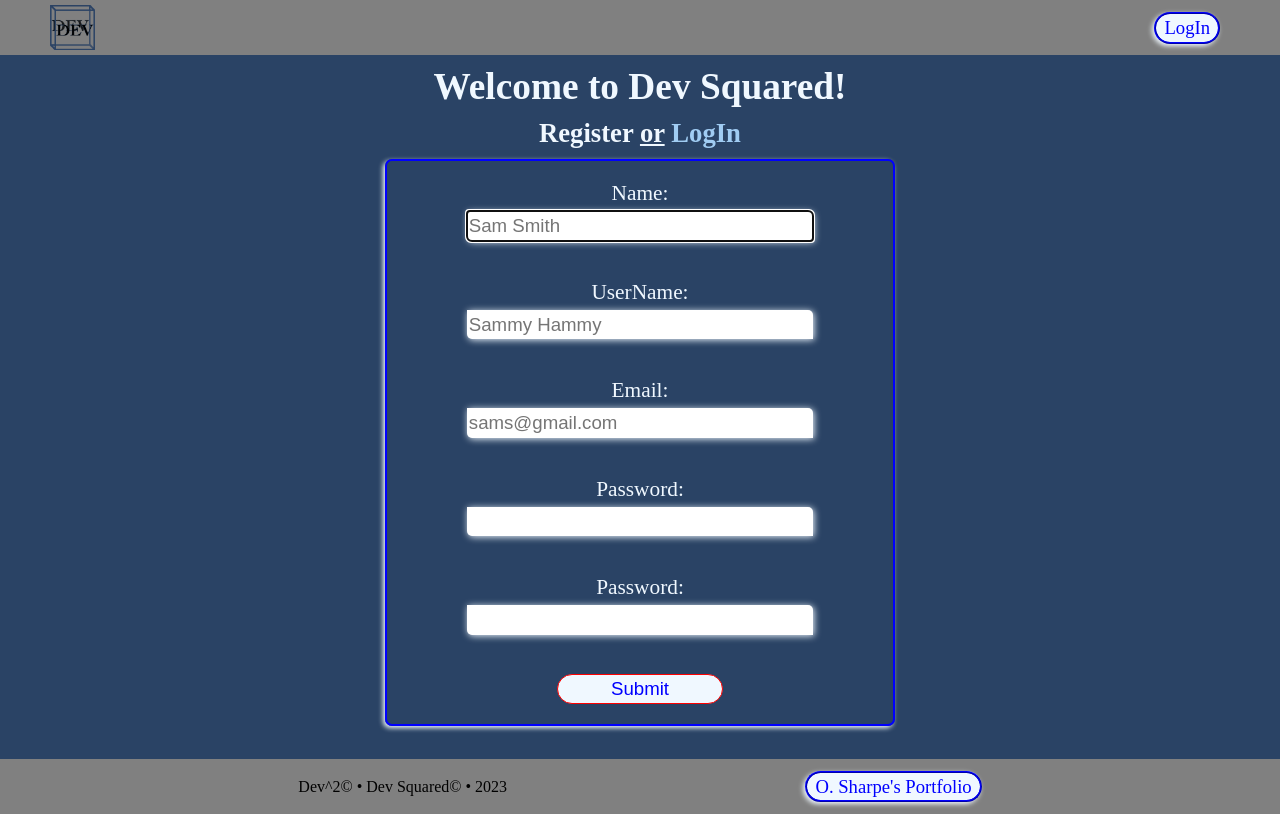
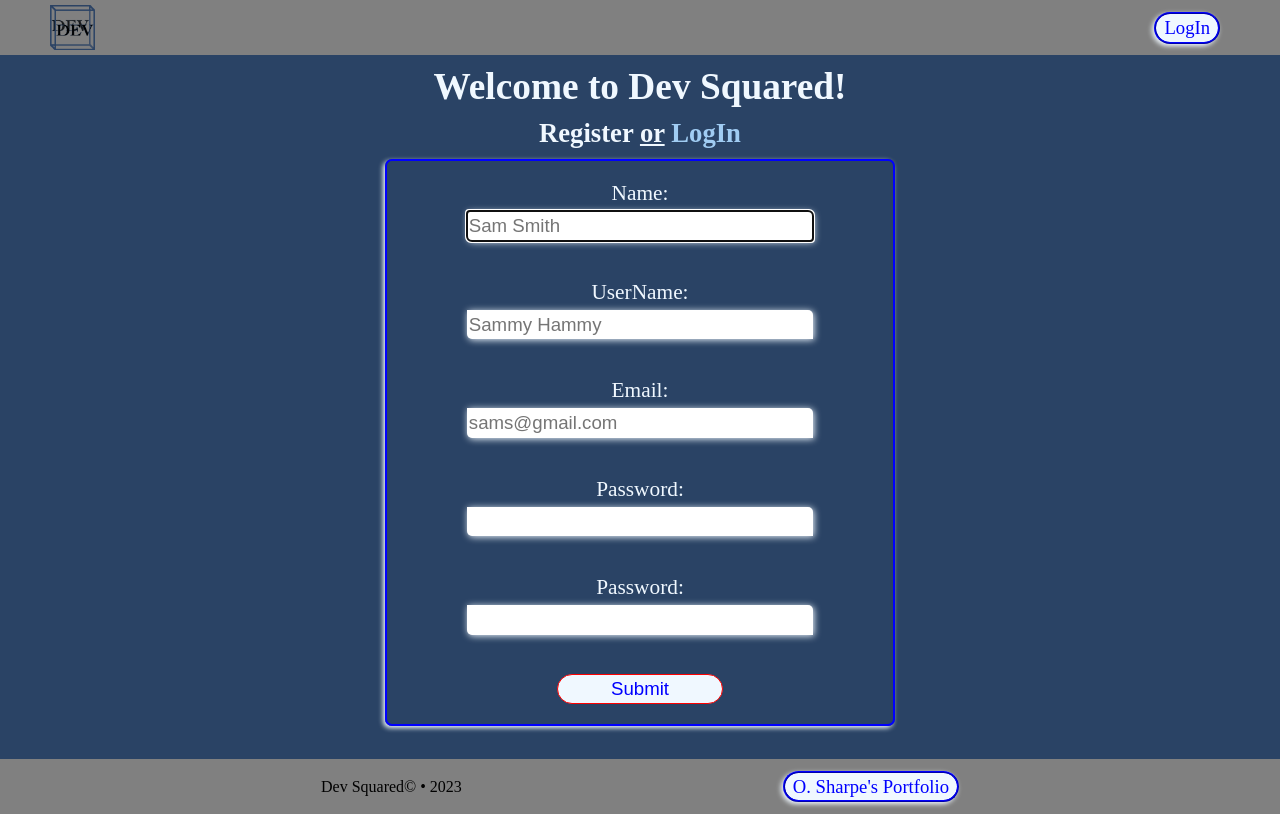
Before and after one commit to OSharpe001/dev_squared_app, a React (Create React App) app in the folder frontend/: page /sign-up in a window 1280 px wide. Built offline with nearby package versions, Linux system fonts and the light colour scheme.

Commit message:
deleted "Dev^2"

```diff
--- a/frontend/src/components/Footer.jsx
+++ b/frontend/src/components/Footer.jsx
@@ -5,7 +5,7 @@ export default function Footer() {
 
   return (
     <footer>
-      <p>Dev^2© • Dev Squared© • 2023</p>
+      <p>Dev Squared© • 2023</p>
       <nav>
         <Link className="nav-item button" aria-label="On Click" target="_blank" to="https://osharpesportfolio.netlify.app" >O. Sharpe's Portfolio</Link>
       </nav>
--- a/frontend/src/components/Hero.jsx
+++ b/frontend/src/components/Hero.jsx
@@ -13,7 +13,7 @@ export default function Hero() {
     return (
         <section className="hero">
             <h2 className="speech">
-                Here at Dev^2, we are dedicated to the
+                Here at Dev Squared, we are dedicated to the
                 development of our fellow Developers!
                 Since you're here, we are certain that
                 you are, too! While you're here, please
--- a/frontend/src/pages/HomePage.jsx
+++ b/frontend/src/pages/HomePage.jsx
@@ -12,7 +12,6 @@ export default function HomePage({ setBlogId, loggedIn, blogModalHidden, setBlog
     useEffect(() => {
         if (currentScreen === "/") {
             const getAllBlogs = async () => {
-                console.log("10");
                 try {
                     const URL = "/api/blogs";
                     const options = { method: "GET" };
@@ -48,7 +47,7 @@ export default function HomePage({ setBlogId, loggedIn, blogModalHidden, setBlog
 
     return (
         <div className='home-page'>
-            <h1 className='welcome'>Welcome Back to Dev^2, {loggedIn.userName}!</h1>
+            <h1 className='welcome'>Welcome Back to Dev Squared, {loggedIn.userName}!</h1>
 
             <Hero />
             <ul>
```
